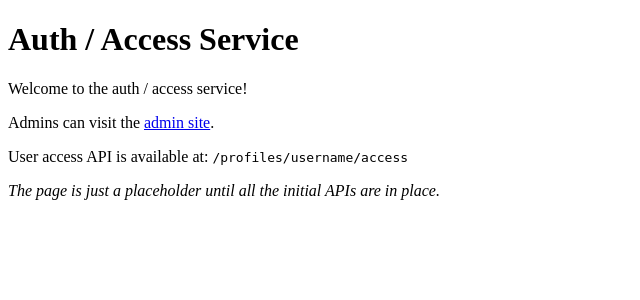
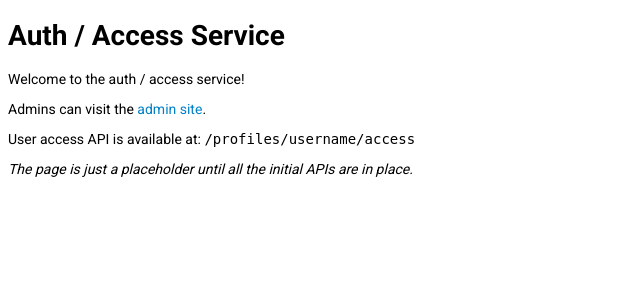
Before and after one commit to waggle-sensor/waggle-auth-app, a Django app: page / in a window 1280 px wide. Shown: the top 300 px of the page, without its empty margins (0-640 px from the left). Run offline with Django 4.2, Linux system fonts and the light colour scheme.

Commit message:
added static dir. moved STATIC_ROOT from base to prod so static files work in dev.

```diff
--- a/config/settings/base.py
+++ b/config/settings/base.py
@@ -75,8 +75,11 @@ USE_TZ = True
 # Static files (CSS, JavaScript, Images)
 # https://docs.djangoproject.com/en/4.1/howto/static-files/
 
+# url to use for static files
 STATIC_URL = "static/"
-STATIC_ROOT = "/var/www/static"
+
+# project directories to search for static files
+STATICFILES_DIRS = [BASE_DIR / "static"]
 
 # Default primary key field type
 # https://docs.djangoproject.com/en/4.1/ref/settings/#default-auto-field
--- a/config/settings/prod.py
+++ b/config/settings/prod.py
@@ -15,3 +15,5 @@ DATABASES = {
         "NAME" : os.environ["MYSQL_DATABASE"],
     }
 }
+
+STATIC_ROOT = "/var/www/static"
--- /dev/null
+++ b/static/styles.css
@@ -0,0 +1,20 @@
+/* this just copies part of the original sage-auth styles.css service to make it look a little better */
+body {
+  font-size: 0.875rem;
+  font-family: Roboto;
+  font-weight: 400;
+}
+
+a.no-style:hover {
+  text-decoration: none;
+  }
+
+a {
+  color: #0080c7;
+  text-decoration: none;
+  cursor: pointer;
+}
+
+a:hover {
+  text-decoration: underline;
+}
--- a/templates/index.html
+++ b/templates/index.html
@@ -4,17 +4,21 @@
     <meta charset="UTF-8">
     <meta http-equiv="X-UA-Compatible" content="IE=edge">
     <meta name="viewport" content="width=device-width, initial-scale=1.0">
-    <title>Document</title>
+    <title>Auth / Access Service</title>
+    <link href="https://fonts.googleapis.com/css2?family=Open+Sans:ital,wght@0,800;1,800&display=swap" rel="stylesheet">
+    <link href="https://fonts.googleapis.com/css?family=Roboto:300,400,500,700,800&display=swap" rel="stylesheet">
+    {% load static %}
+    <link href="{% static 'styles.css' %}" rel="stylesheet">
 </head>
 <body>
-    <h1>Auth / Access Service</h1>
-
-    <p>Welcome to the auth / access service!</p>
-
-    <p>Admins can visit the <a href="/admin/">admin site</a>.</p>
-
-    <p>User access API is available at: <code>/profiles/username/access</code></p>
-
-    <p><em>The page is just a placeholder until all the initial APIs are in place.</em></p>
+    <main>
+        <div class="container">
+            <h1>Auth / Access Service</h1>
+            <p>Welcome to the auth / access service!</p>
+            <p>Admins can visit the <a href="/admin/">admin site</a>.</p>
+            <p>User access API is available at: <code>/profiles/username/access</code></p>
+            <p><em>The page is just a placeholder until all the initial APIs are in place.</em></p>
+        </div>
+    </main>
 </body>
 </html>
```
